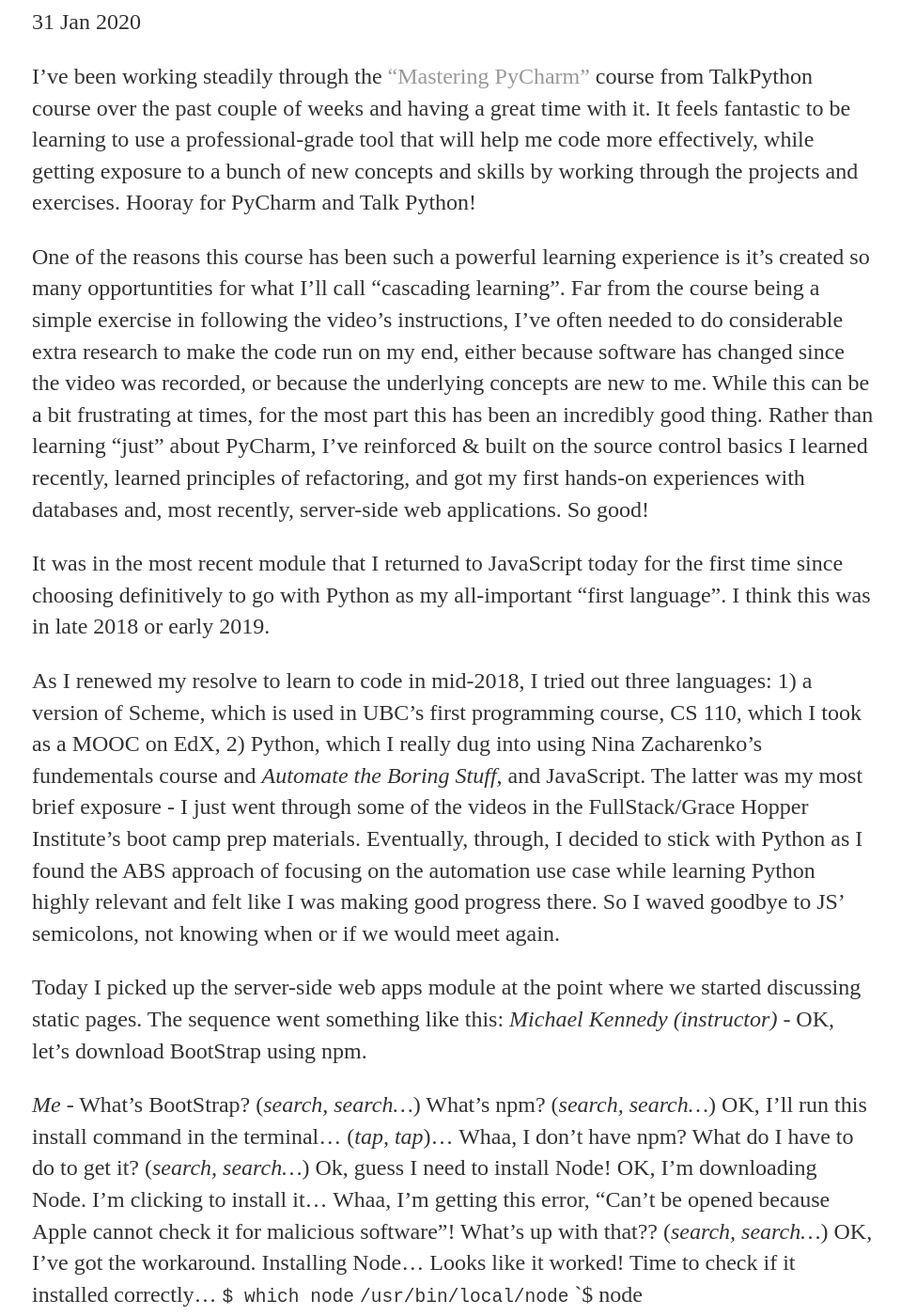
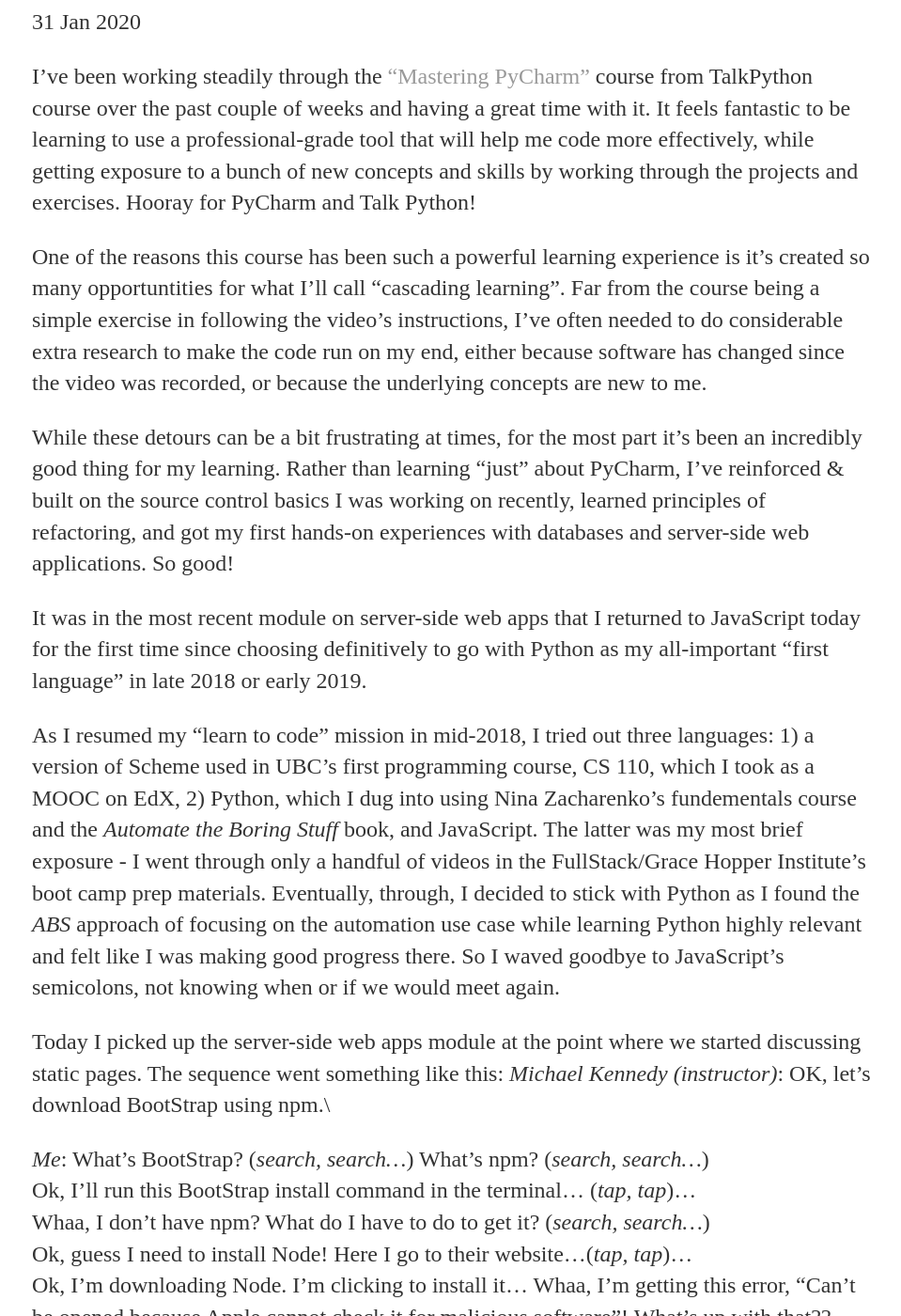
Before and after one commit to jchenj/jchenj.github.io, a Jekyll site: the page built from _posts/2020-01-31-hello-again-javascript.md, in a window 1280 px wide and 1400 px high, scrolled down 190 px. Shown: the whole window at 94% size, without its empty margins (158-1117 px from the left). Built offline with Jekyll 4.4.1, drawn with Linux system fonts in a browser that asks for light colours; some of the changed text lies outside the part shown.

Commit message:
Update 2020-01-31-hello-again-javascript.md

```diff
--- a/_posts/2020-01-31-hello-again-javascript.md
+++ b/_posts/2020-01-31-hello-again-javascript.md
@@ -6,26 +6,30 @@
 
 I've been working steadily through the ["Mastering PyCharm"](https://training.talkpython.fm/courses/details/mastering-pycharm-ide) course from TalkPython course over the past couple of weeks and having a great time with it. It feels fantastic to be learning to use a professional-grade tool that will help me code more effectively, while getting exposure to a bunch of new concepts and skills by working through the projects and exercises. Hooray for PyCharm and Talk Python!
 
-One of the reasons this course has been such a powerful learning experience is it's created so many opportuntities for what I'll call "cascading learning". Far from the course being a simple exercise in following the video's instructions, I've often  needed to do considerable extra research to make the code run on my end, either because software has changed since the video was recorded, or because the underlying concepts are new to me. While this can be a bit frustrating at times, for the most part this has been an incredibly good thing. Rather than learning "just" about PyCharm, I've reinforced & built on the source control basics I learned recently, learned principles of refactoring, and got my first hands-on experiences with databases and, most recently, server-side web applications. So good!
+One of the reasons this course has been such a powerful learning experience is it's created so many opportuntities for what I'll call "cascading learning". Far from the course being a simple exercise in following the video's instructions, I've often  needed to do considerable extra research to make the code run on my end, either because software has changed since the video was recorded, or because the underlying concepts are new to me.
 
-It was in the most recent module that I returned to JavaScript today for the first time since choosing definitively to go with Python as my all-important "first language". I think this was in late 2018 or early 2019.
+While these detours can be a bit frustrating at times, for the most part it's been an incredibly good thing for my learning. Rather than learning "just" about PyCharm, I've reinforced & built on the source control basics I was working on recently, learned principles of refactoring, and got my first hands-on experiences with databases and server-side web applications. So good!
 
-As I renewed my resolve to learn to code in mid-2018, I tried out three languages: 1) a version of Scheme, which is used in UBC's first programming course, CS 110, which I took as a MOOC on EdX, 2) Python, which I really dug into using Nina Zacharenko's fundementals course and *Automate the Boring Stuff*, and JavaScript. The latter was my most brief exposure - I just went through some of the videos in the FullStack/Grace Hopper Institute's boot camp prep materials. Eventually, through, I decided to stick with Python as I found the ABS approach of focusing on the automation use case while learning Python highly relevant and felt like I was making good progress there. So I waved goodbye to JS' semicolons, not knowing when or if we would meet again.
+It was in the most recent module on server-side web apps that I returned to JavaScript today for the first time since choosing definitively to go with Python as my all-important "first language" in late 2018 or early 2019.
+
+As I resumed my "learn to code" mission in mid-2018, I tried out three languages: 1) a version of Scheme used in UBC's first programming course, CS 110, which I took as a MOOC on EdX, 2) Python, which I  dug into using Nina Zacharenko's fundementals course and the *Automate the Boring Stuff* book, and JavaScript. The latter was my most brief exposure - I went through only a handful of videos in the FullStack/Grace Hopper Institute's boot camp prep materials. Eventually, through, I decided to stick with Python as I found the *ABS* approach of focusing on the automation use case while learning Python highly relevant and felt like I was making good progress there. So I waved goodbye to JavaScript's semicolons, not knowing when or if we would meet again.
 
 Today I picked up the server-side web apps module at the point where we started discussing static pages. The sequence went something like this:
-*Michael Kennedy (instructor)* - OK, let's download BootStrap using npm.
+*Michael Kennedy (instructor)*: OK, let's download BootStrap using npm.\\
 
-*Me* - What's BootStrap? (*search, search...*) What's npm? (*search, search...*)
-OK, I'll run this install command in the terminal... (*tap, tap*)... Whaa, I don't have npm? What do I have to do to get it? (*search, search...*) Ok, guess I need to install Node!
-OK, I'm downloading Node. I'm clicking to install it... Whaa, I'm getting this error, "Can’t be opened because Apple cannot check it for malicious software"! What's up with that?? (*search, search...*)
-OK, I've got the workaround. Installing Node... Looks like it worked! Time to check if it installed correctly...
-`$ which node`
-`/usr/bin/local/node`
-`$ node
-> console.log('Node is running');
-`Node is running`
-*Me`: (realizing what just happened) Whaaa! Semicolon! I'm back to JavaScript!
+*Me*: What's BootStrap? (*search, search...*) What's npm? (*search, search...*)\\
+Ok, I'll run this BootStrap install command in the terminal... (*tap, tap*)...\\
+Whaa, I don't have npm? What do I have to do to get it? (*search, search...*)\\
+Ok, guess I need to install Node! Here I go to their website...(*tap, tap*)...\\
+Ok, I'm downloading Node. I'm clicking to install it... Whaa, I'm getting this error, "Can’t be opened because Apple cannot check it for malicious software"! What's up with that?? (*search, search...*)\\
+OK, I've got the workaround. Installing Node... Looks like it worked! Time to check if it installed correctly...\\
+`$ which node`\\
+`/usr/bin/local/node`\\
+`$ node\\
+`> console.log('Node is running');`\\
+`Node is running`\\
+*Me: (realizing what just happened) Whaaa! Semicolon! I'm back to JavaScript!\\
 
-And that was the moment that, after months of sticking to Python my path converged with JS again - and now, it's not matter of a binary choice between learning language A or B, but a situation where both languages are combined in the same project, I'll have a chance to see them in action together and learn in the process, and I feel very much up to the challenge.
+And that was the moment that, after months of sticking to Python my path converged with JS again - and now, it's not matter of a binary choice between learning language A or B, but a situation where both languages are combined in the same project, I get to see them in action together. I know I'll learn a lot about both in the process, and I feel very much up to the challenge.
 
 I got BootStrap installed, and moving onwards!
```
